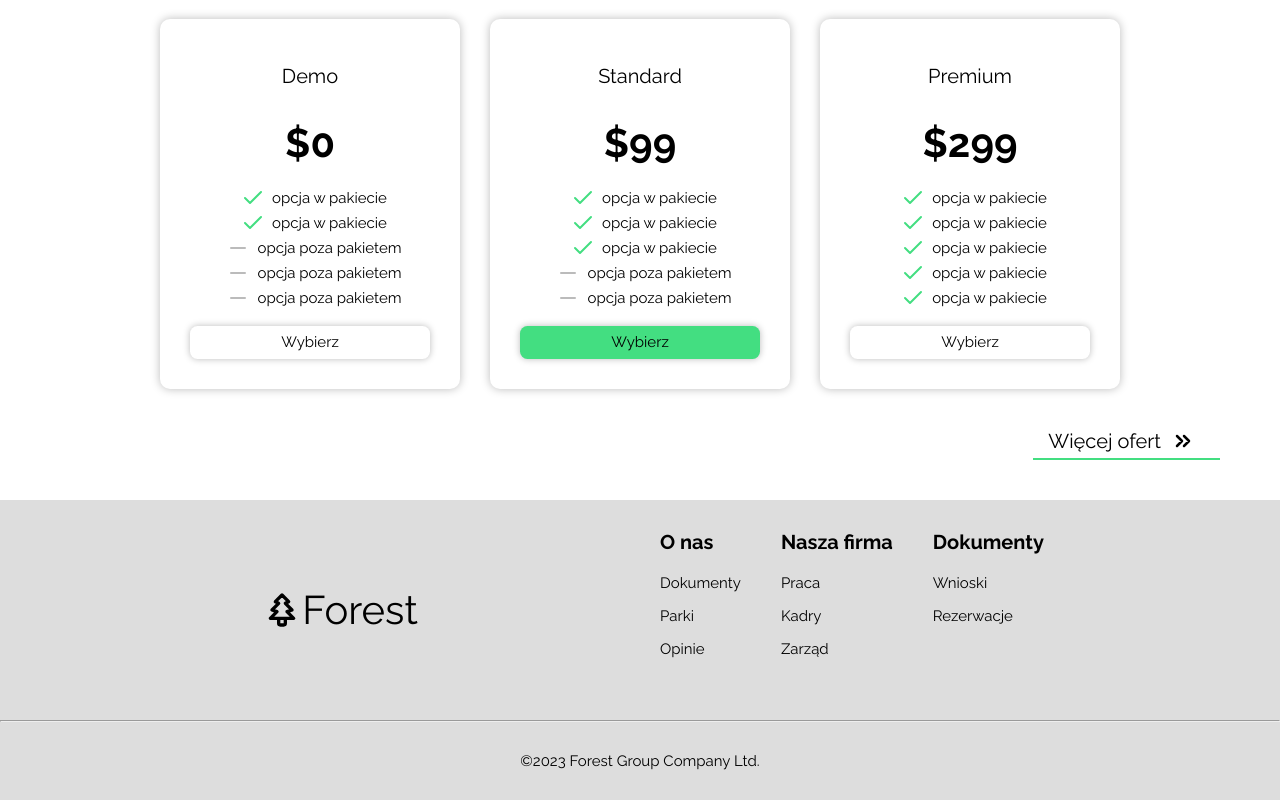
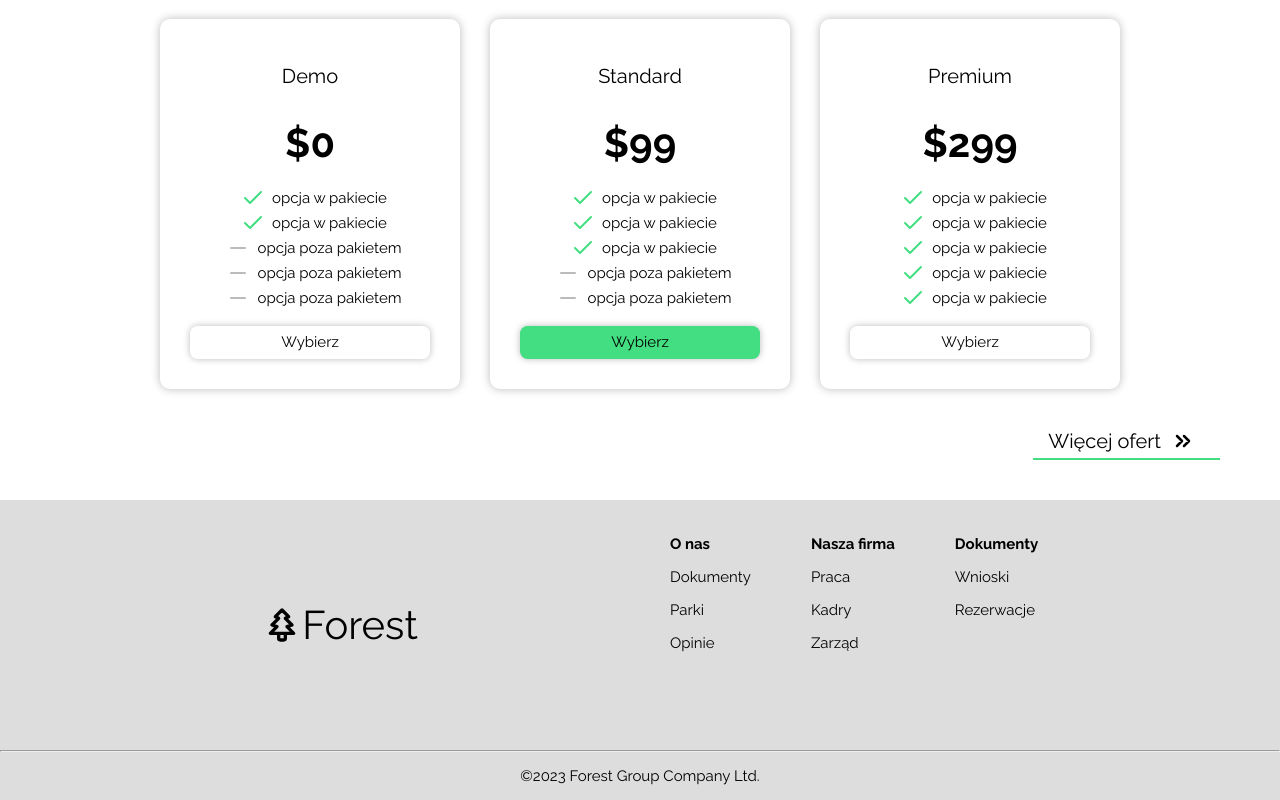
Before and after one commit to lilunia/Forest, a plain HTML site: page index.html in a window 1280 px wide. Shown: the part 1284-2084 px from the top of the page. Drawn offline with Linux system fonts and the light colour scheme.

Commit message:
modified footer styles

```diff
--- a/src/sass/style.scss
+++ b/src/sass/style.scss
@@ -361,7 +361,7 @@ a {
 //Offer
 .offer {
 	margin-bottom: 2em;
-	padding-bottom: 30rem;
+	padding-bottom: 45rem;
 
 	&-heading {
 		margin: 1em 0;
@@ -558,7 +558,7 @@ a {
 	left: 0;
 	margin-top: auto;
 	width: 100%;
-	height: 30rem;
+	height: 45rem;
 	z-index: 90;
 	background-color: $grey-white;
 	.wrapper {
@@ -573,11 +573,11 @@ a {
 		justify-content: center;
 		align-items: center;
 		padding: 0.5em;
-		width: 100%;
-		font-size: 3rem;
+		width: 50%;
+		font-size: 2rem;
 	}
 	&-heading {
-		font-size: 2rem;
+		font-size: 1.5rem;
 		margin-bottom: 0.5em;
 	}
 
@@ -586,6 +586,8 @@ a {
 		justify-content: center;
 		align-items: center;
 		flex-direction: column;
+		width: 50%;
+		font-size: 1.5rem;
 
 		&-col {
 			padding: 1em 2em;
@@ -593,7 +595,7 @@ a {
 		}
 
 		p {
-			font-size: 1.5rem;
+			font-size: 1.2rem;
 			margin-bottom: 0.5em;
 		}
 	}
@@ -601,7 +603,8 @@ a {
 		display: flex;
 		justify-content: center;
 		align-items: center;
-		margin: 2em auto;
+		// margin: 1em auto;
+		padding: 1em;
 		width: 100%;
 		font-size: 1.5em;
 	}
@@ -849,18 +852,6 @@ a {
 		}
 	}
 
-	.footer {
-		&__wrapper {
-			display: flex;
-			flex-direction: row;
-		}
-		&__company-name {
-			width: 50%;
-		}
-		&__box {
-			width: 50%;
-		}
-	}
 	.contact {
 		&__popup {
 			&-box {
@@ -889,6 +880,14 @@ a {
 			}
 		}
 	}
+	.footer {
+		&__company-name {
+			font-size: 3rem;
+		}
+		&-heading {
+			margin-bottom: 1em;
+		}
+	}
 }
 
 @media (min-width: 768px) {
@@ -897,6 +896,34 @@ a {
 			&-form {
 				width: 70rem;
 				margin: 4em auto;
+			}
+		}
+	}
+	.offer {
+		padding-bottom: 30rem;
+	}
+	.footer {
+		height: 30rem;
+		&__company-name {
+			font-size: 4rem;
+			width: 50%;
+		}
+		&-heading {
+			margin-bottom: 1em;
+		}
+		&__box {
+			flex-direction: row;
+			justify-content: start;
+			align-items: start;
+			width: 50%;
+			&-col {
+				padding: 1em 2em;
+				text-align: left;
+
+				p {
+					font-size: 1.5rem;
+					margin-bottom: 1em;
+				}
 			}
 		}
 	}
@@ -1016,10 +1043,6 @@ a {
 		}
 	}
 	.footer {
-		&__wrapper {
-			display: flex;
-			flex-direction: row;
-		}
 		&__company-name {
 			font-size: 4rem;
 			width: 50%;
```
Also changed, not shown: dist/css/style.min.css.
